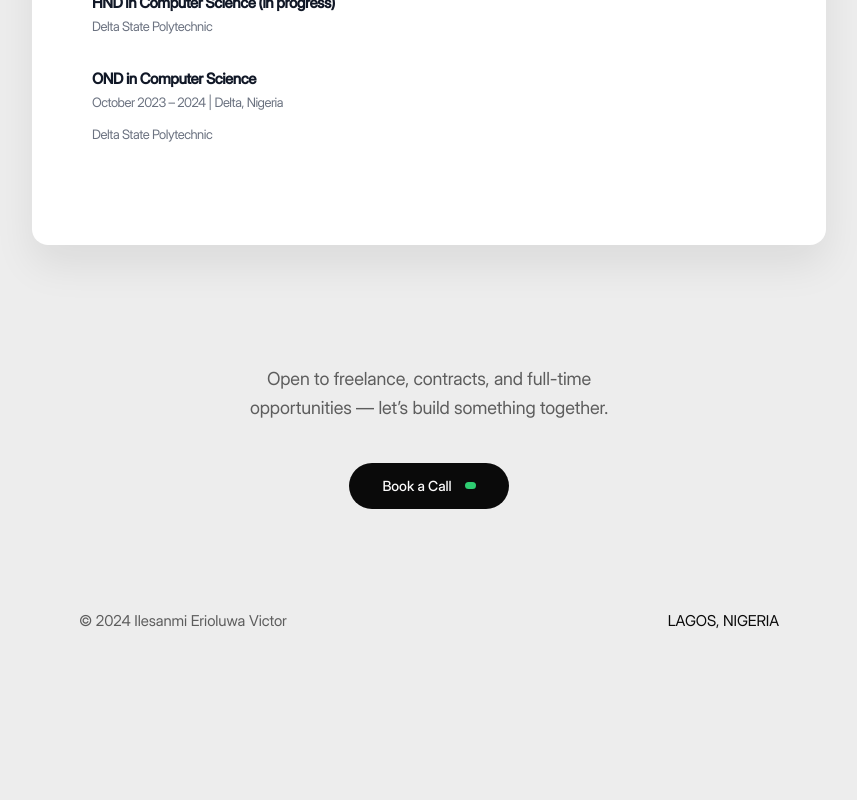
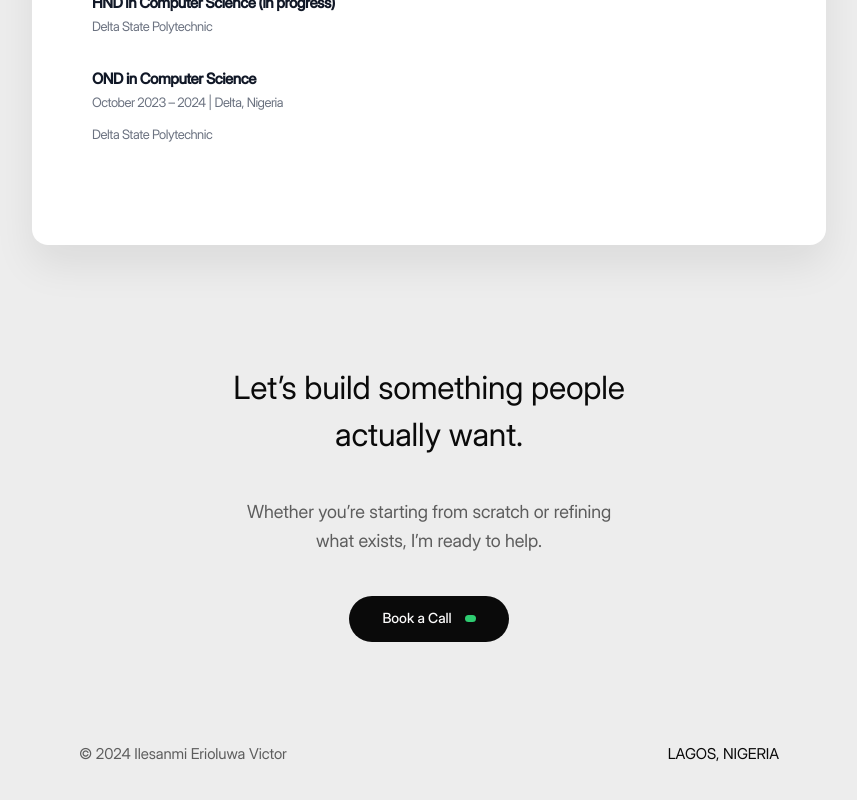
Before and after one commit to Ilesanmi-Erioluwa-Victor/portfolio, a Next.js app: page /resume in a window 1280 px wide. Shown: the part 2528-3328 px from the top of the page, without its empty margins (211-1068 px from the left). Before the commit the page ends 3251 px from the top, so only its background shows below. Built offline with nearby package versions, Linux system fonts and the light colour scheme.

Commit message:
fix: match resume footer CTA with homepage

```diff
--- a/pages/resume.jsx
+++ b/pages/resume.jsx
@@ -288,9 +288,14 @@ function Footer() {
   return (
     <div className="contact">
       <div className="contact-card">
+        <h2 className="contact-title txt">
+          Let&rsquo;s build something people
+          <br />
+          actually want.
+        </h2>
         <p className="contact-sub txt">
-          Open to freelance, contracts, and full-time opportunities — let&rsquo;s
-          build something together.
+          Whether you&rsquo;re starting from scratch or refining what exists,
+          I&rsquo;m ready to help.
         </p>
         <a
           className="cta"
```
